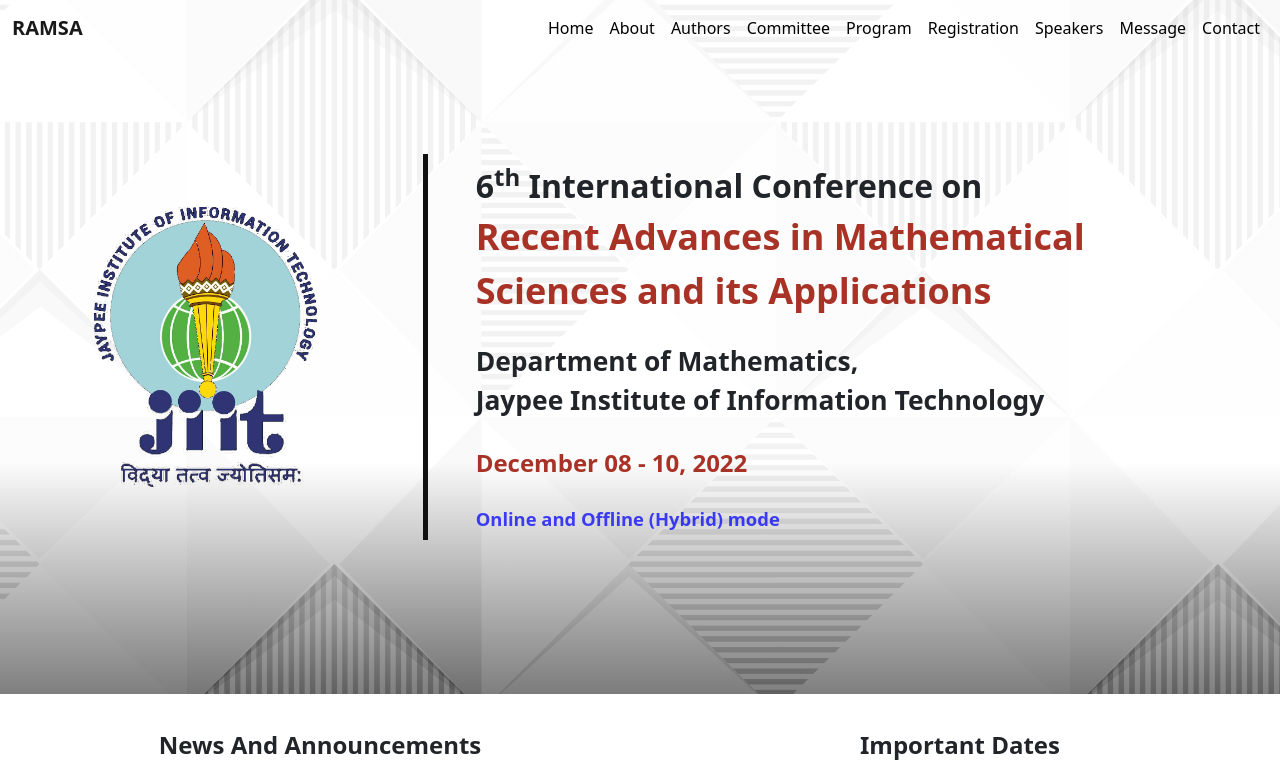
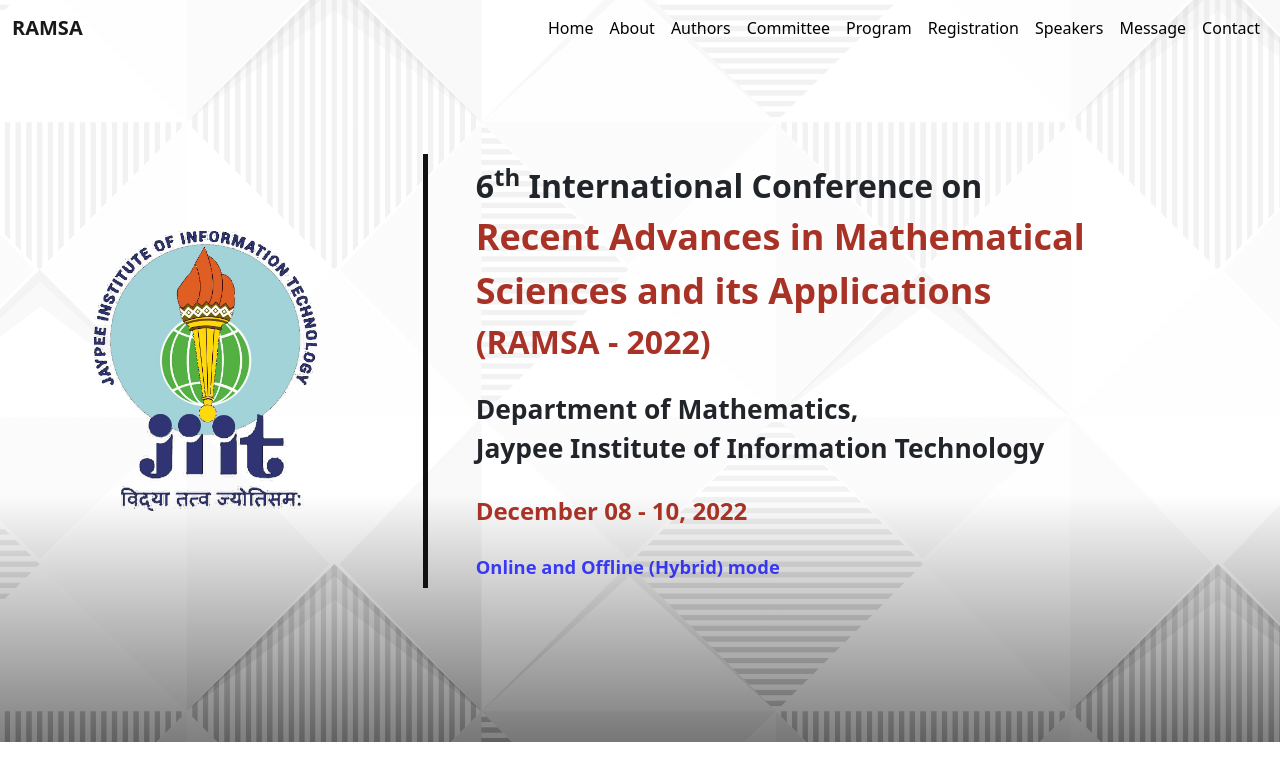
Before and after one commit to ayushb2002/ramsa, a PHP site: page / in a window 1280 px wide. Shown: the top 777 px of the page. Run offline with PHP 8.4, Linux system fonts and the light colour scheme.

Commit message:
Update 20-08-2022

```diff
--- a/css/style.css
+++ b/css/style.css
@@ -39,6 +39,11 @@ body {
 
 .redHead {
   font-size: 1.1rem;
+  color: #A93226;
+}
+
+.readHeadVb {
+  font-size: 2rem;
   color: #A93226;
 }
 
--- a/home.php
+++ b/home.php
@@ -8,7 +8,8 @@
                         <div class="col-8 text-left px-5 py-2 borderLine my-auto">
                             <span class="hero-head fw-bold">6<sup>th</sup> International Conference on</span>
                             <br>
-                            <span class="redHead fw-bold"> Recent Advances in Mathematical Sciences and its Applications</span>
+                            <span class="redHead fw-bold"> Recent Advances in Mathematical Sciences and its Applications</span><br/>
+                            <span class="readHeadVb fw-bold">(RAMSA - 2022)</span>
                             <br><br>
                             <span class="hero-subhead-1 fw-bold">Department of Mathematics,</span><br/>
                             <span class="hero-subhead-1 fw-bold">Jaypee Institute of Information Technology</span>
--- a/registration.php
+++ b/registration.php
@@ -73,7 +73,7 @@
                     <li>Only accepted and presented papers, after peer review, will be published in Indexed Proceedings/Journals (Proposal to be submitted). The publication charges (if any) for the full length accepted papers will be charged separately.</li>
                     <li>For On the Spot Registration, 20% extra charges will be paid by the participants</li>
                     <li>For Early Bird Registration (Till November 02, 2022), 10% discount will be provided to the participants.</li>
-                    <li>It is advisable for all the participants to make their own arrangements of accommodation well in advance. However, the organizers will provide necessary and possible assistance in arranging the same. A list of hotels and guest houses will be provided on the conference website in due course.</li>
+                    <li>It is advisable for all the participants to make their own arrangements of accommodation well in advance. However, the organizers will provide necessary and possible assistance in arranging the same.</li>
                 </ol>
                 </p>
             </div>
```
